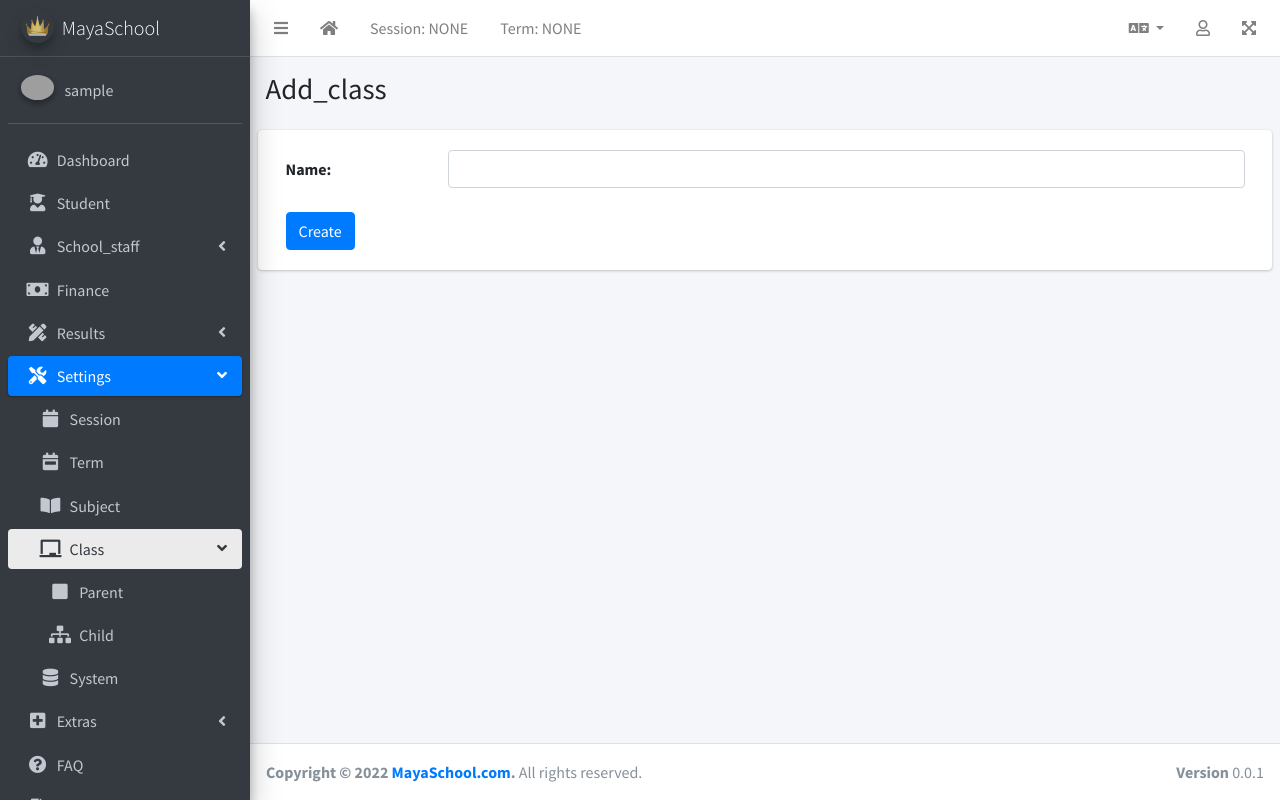
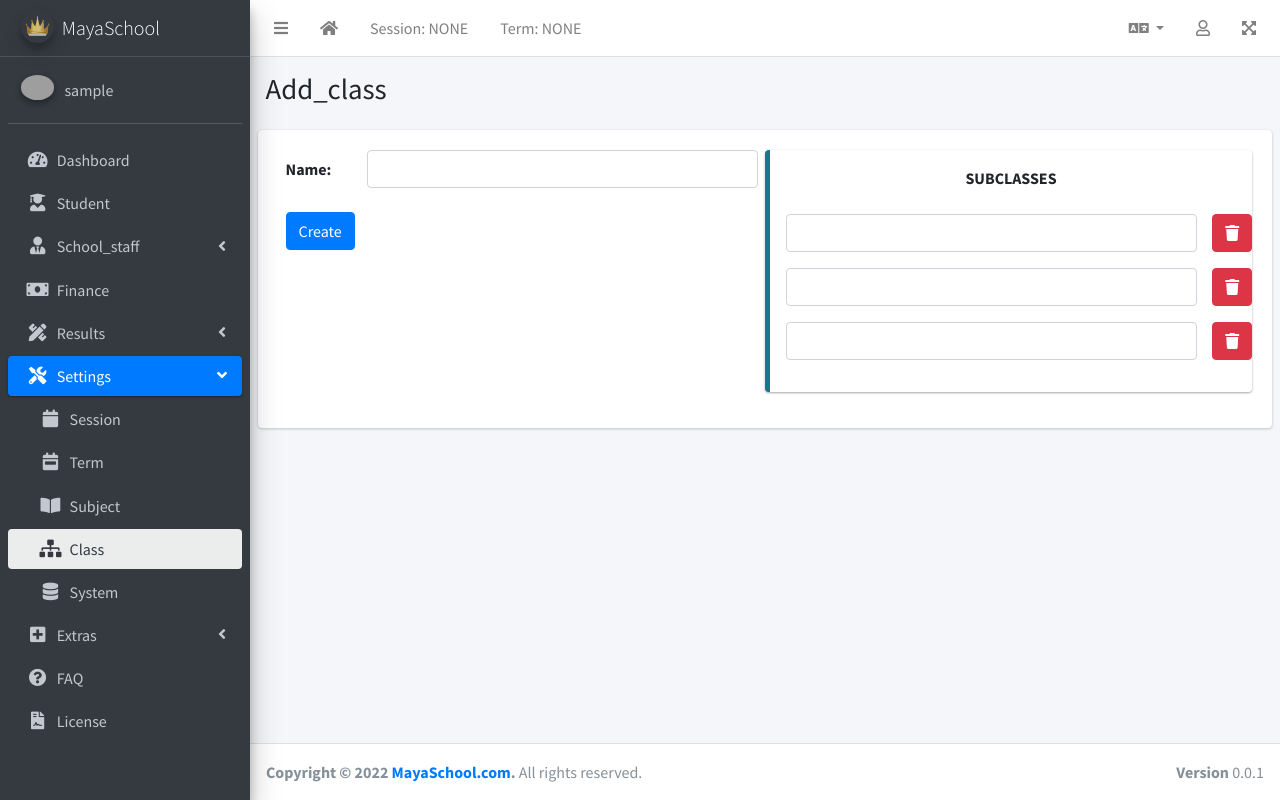
Before and after one commit to pythonbrad/mayaschool, a Django app: page /classes/create in a window 1280 px wide. Run offline with Django 4.2, Linux system fonts and the light colour scheme; the visitor is signed in with stand-in values (Sample User, id 1); data comes from the database, SQL or seed files in the repository; data that the repository does not hold is empty; some libraries are stand-ins or nearby versions; grey boxes are pictures that could not be loaded.

Commit message:
Update (core): Merge class and subclass in one form.

```diff
--- a/core/forms.py
+++ b/core/forms.py
@@ -1,6 +1,6 @@
 from django import forms
 from .models import Class, SubClass, AcademicSession, AcademicTerm, Subject, Person, SystemConfig
-
+from django.forms import inlineformset_factory, BaseInlineFormSet
 
 class Form(forms.ModelForm):
 
@@ -18,11 +18,19 @@ class ClassForm(Form):
         exclude = []
 
 
-class SubClassForm(Form):
+class SubClassInlineFormSet(BaseInlineFormSet):
 
-    class Meta:
-        model = SubClass
-        exclude = []
+    def __init__(self, *args, **kwargs):
+        super().__init__(*args, **kwargs)
+        for form in self.forms:
+            for k in form.fields:
+                form.fields[k].widget.attrs.update({
+                    'class': 'form-control'
+                })
+
+SubClassFormSet = inlineformset_factory(
+    Class, SubClass, exclude=[], can_delete=True,
+    formset=SubClassInlineFormSet)
 
 
 class AcademicSessionForm(Form):
--- /dev/null
+++ b/core/templates/core/class_form.html
@@ -0,0 +1,37 @@
+{% extends 'object_form.html' %}
+{% load humanize %}
+
+{% block extra %}
+{{items.management_form }}
+<div class="col-sm-6 callout callout-info">
+  {{ items.management_form }}
+  <div class="text-center"><strong>{{ _("subclasses") | upper }}</strong></div>
+  <div class="row">&nbsp;</div>
+  {% for item in items %}
+    {% for label, error in item.errors.items %}
+  <div class="row">
+    <span>{{ error.as_text }}</span>
+  </div>
+    {% endfor %}
+  <div class="form-group row items-group">
+    {{ item.id.as_hidden }}
+    <div class="col">{{ item.name }}</div>
+    <div class="col-1">
+      <div onclick="remove(this)">
+        {{ item.DELETE.as_hidden }}
+        <div class="btn btn-danger"><i class="fa fa-trash"></i></div>
+      </div>
+    </div>
+  </div>
+  {% endfor %}
+</div>
+{% endblock %}
+
+{% block script %}
+<script type="text/javascript">
+  function remove(e) {
+    $(e).find('input').val(1);
+    $(e).parent().parent().hide();
+  }
+</script>
+{% endblock %}
--- a/core/templates/core/classes_list.html
+++ b/core/templates/core/classes_list.html
@@ -14,6 +14,7 @@
           <tr>
             <th>{{ _("serial_number") | capfirst }}</th>
             <th>{{ _("name") | capfirst }}</th>
+            <th>{{ _("nb_subclass") | capfirst }}</th>
             <th>{{ _("option") | capfirst }}</th>
           </tr>
         </thead>
@@ -22,6 +23,7 @@
           <tr class='clickable-row' data-href="{% url 'edit_class' classe.pk %}">
               <td>{{ forloop.counter }}</td>
               <td>{{ classe.name }}</td>
+              <td>{{ classe.subclass_set.count }}</td>
               <td class="row text-center">
                 <a class="col btn" href="{% url 'edit_class' classe.pk %}"><i class="fa fa-edit text-primary"></i></a>
                 <a class="col btn" href="{% url 'delete_class' classe.pk %}"><i class="fa fa-trash-alt text-primary"></i></a>
--- a/core/urls.py
+++ b/core/urls.py
@@ -9,10 +9,6 @@ urlpatterns = [
     path('classes/create', views.classe.create, name='new_class'),
     path('classes/<int:pk>/edit', views.classe.edit, name='edit_class'),
     path('classes/<int:pk>/delete', views.classe.delete, name='delete_class'),
-    path('subclasses', views.subclass.index, name='subclasses'),
-    path('subclasses/create', views.subclass.create, name='new_subclass'),
-    path('subclasses/<int:pk>/edit', views.subclass.edit, name='edit_subclass'),
-    path('subclasses/<int:pk>/delete', views.subclass.delete, name='delete_subclass'),
     path('sessions', views.session.index, name='sessions'),
     path('sessions/create', views.session.create, name='new_session'),
     path('sessions/<int:pk>/edit', views.session.edit, name='edit_session'),
--- a/core/views/__init__.py
+++ b/core/views/__init__.py
@@ -2,11 +2,11 @@ from django.shortcuts import render
 from staffs.models import Staff
 from ..models import SubClass
 from django.contrib.auth.decorators import login_required
-from . import classe, session, subclass, subject, term, system_config
+from . import classe, session, subject, term, system_config
 from django.utils.translation import gettext as _
 
 
-__all__ = ['classe', 'session', 'subclass', 'subject', 'term', 'system_config']
+__all__ = ['classe', 'session', 'subject', 'term', 'system_config']
 
 
 @login_required
--- a/core/views/classe.py
+++ b/core/views/classe.py
@@ -2,7 +2,7 @@ from django.contrib.auth.decorators import login_required
 from django.shortcuts import render, redirect, get_object_or_404
 from django.utils.translation import gettext as _
 from ..models import Class
-from ..forms import ClassForm
+from ..forms import ClassForm, SubClassFormSet
 
 
 @login_required
@@ -10,7 +10,7 @@ def index(request):
     classes = Class.objects.all()
     return render(request, 'core/classes_list.html', {
         'title': _('classes_list').capitalize(),
-        'current_page': 'setting.class.parent',
+        'current_page': 'setting.class',
         'classes': classes,
     })
 
@@ -18,18 +18,23 @@ def index(request):
 @login_required
 def create(request):
     if request.POST:
-        form = ClassForm(request.POST)
-        if form.is_valid():
-            form.save()
+        class_form = ClassForm(request.POST)
+        subclasses_form = SubClassFormSet(request.POST)
+        if class_form.is_valid() and subclasses_form.is_valid():
+            class_form.save()
+            subclasses_form.instance = class_form.instance
+            subclasses_form.save()
             return redirect('classes')
         else:
             pass
     else:
-        form = ClassForm()
-    return render(request, 'object_form.html', {
+        class_form = ClassForm()
+        subclasses_form = SubClassFormSet()
+    return render(request, 'core/class_form.html', {
         'title': _('add_class').capitalize(),
-        'current_page': 'setting.class.parent',
-        'form': form
+        'current_page': 'setting.class',
+        'form': class_form,
+        'items': subclasses_form,
     })
 
 
@@ -37,18 +42,22 @@ def create(request):
 def edit(request, pk):
     obj = get_object_or_404(Class, pk=pk)
     if request.POST:
-        form = ClassForm(request.POST, instance=obj)
-        if form.is_valid():
-            form.save()
+        class_form = ClassForm(request.POST, instance=obj)
+        subclasses_form = SubClassFormSet(request.POST, instance=obj)
+        if class_form.is_valid() and subclasses_form.is_valid():
+            class_form.save()
+            subclasses_form.save()
             return redirect('classes')
         else:
             pass
     else:
-        form = ClassForm(instance=obj)
-    return render(request, 'object_form.html', {
+        class_form = ClassForm(instance=obj)
+        subclasses_form = SubClassFormSet(instance=obj)
+    return render(request, 'core/class_form.html', {
         'title': _('edit_class').capitalize(),
-        'current_page': 'setting.class.parent',
-        'form': form,
+        'current_page': 'setting.class',
+        'form': class_form,
+        'items': subclasses_form
     })
 
 
@@ -63,5 +72,5 @@ def delete(request, pk):
     return render(request, 'delete_object.html', {
         'title': _('delete_class').capitalize(),
         'object': obj,
-        'current_page': 'setting.class.parent',
+        'current_page': 'setting.class',
     })
--- a/templates/index.html
+++ b/templates/index.html
@@ -194,28 +194,12 @@
                     <p>{{ _("subject") | capfirst }}</p>
                   </a>
                 </li>
-                <li class="nav-item {% if '.class' in current_page %}menu-is-opening menu-open{% endif %}">
-                  <a href="#" class="nav-link {% if '.class' in current_page %}active{% endif %}">
+                <li class="nav-item">
+                  <a href="{% url 'classes' %}" class="nav-link {% if '.class' in current_page %}active{% endif %}">
                     &nbsp;&nbsp;&nbsp;
-                    <i class="nav-icon fas fa-chalkboard"></i>
-                    <p>{{ _("class") | capfirst }} <i class="right fas fa-angle-left"></i></p>
+                    <i class="fas fa-sitemap nav-icon"></i>
+                    <p>{{ _("class") | capfirst }}</p>
                   </a>
-                  <ul class="nav nav-treeview">
-                    <li class="nav-item">
-                      <a href="{% url 'classes' %}" class="nav-link">
-                        &nbsp;&nbsp;&nbsp;&nbsp;&nbsp;&nbsp;
-                        <i class="fas fa-square nav-icon"></i>
-                        <p>{{ _("parent") | capfirst }}</p>
-                      </a>
-                    </li>
-                    <li class="nav-item">
-                      <a href="{% url 'subclasses' %}" class="nav-link">
-                        &nbsp;&nbsp;&nbsp;&nbsp;&nbsp;&nbsp;
-                        <i class="fas fa-sitemap nav-icon"></i>
-                        <p>{{ _("child") | capfirst }}</p>
-                      </a>
-                    </li>
-                  </ul>
                 </li>
                 <li class="nav-item">
                   <a href="{% url 'system_configs' %}" class="nav-link {% if '.system_config' in current_page %}active{% endif %}">
```
Also changed, not shown: core/templates/core/subclasses_list.html (deleted, +0 -40 lines), core/views/subclass.py (deleted, +0 -67 lines).
